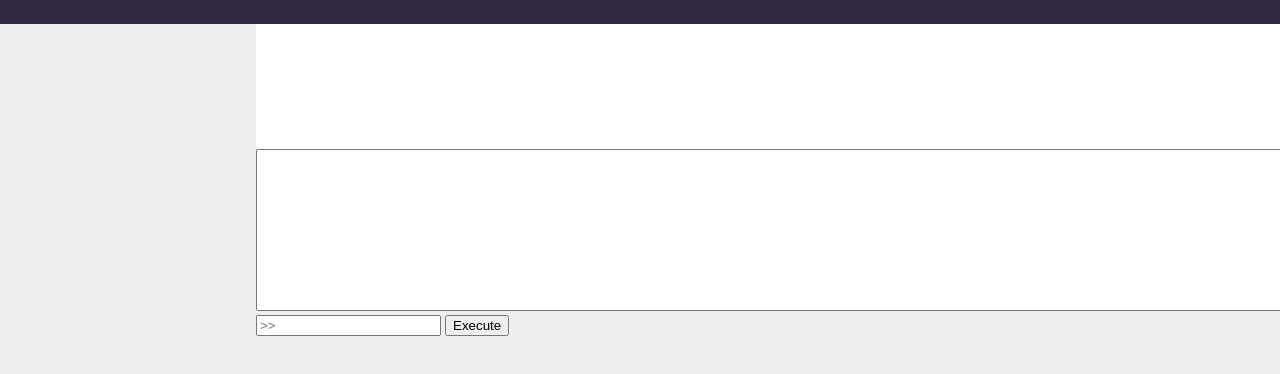
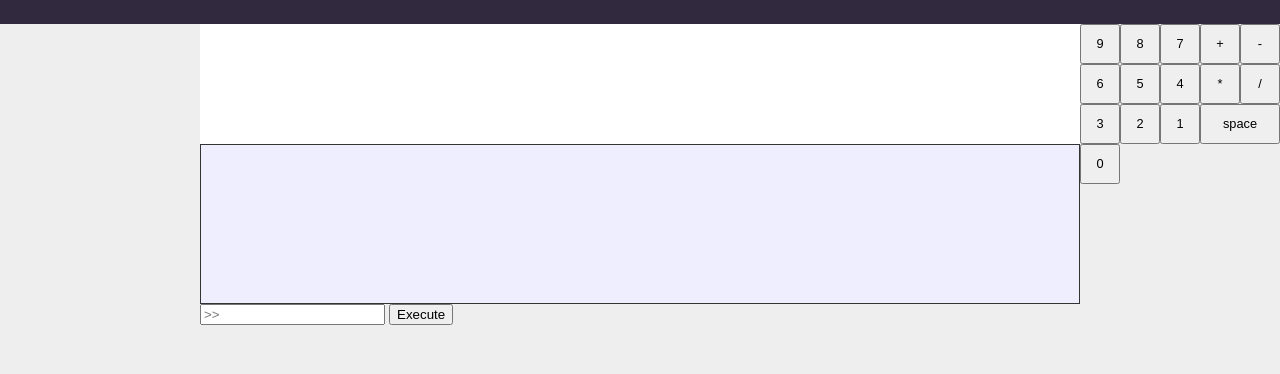
Before and after one commit to DaniSagan/RpnTex, a plain HTML site: page index.html in a window 1280 px wide. Shown: the part 66-440 px from the top of the page. Drawn offline with nearby package versions, Linux system fonts and the light colour scheme.

Commit message:
Fix layout issues.

```diff
--- a/css/styles.css
+++ b/css/styles.css
@@ -16,42 +16,67 @@ body {
 
 .container {
   margin: 0 auto;
-  width: 100%;
+  display: grid;
+  grid-template-columns: 200px auto 200px;
 }
 
 .menu {
   margin: 0 auto;
-  float: left;
-  width: 20%;
+  width: 100%;
 }
 
 .wrap {
   margin: 0 auto;
-  float: right;
-  width: 80%;
+  width: 100%;
+}
+
+.keyboard {
+  margin: 0 auto;
+  width: 100%;
 }
 
 #equationArea {
   min-height: 100px;
   vertical-align: middle;
   background-color: #ffffff;
-    padding: 5px;
   padding-top: 20px;
   font-size: 1em;
 }
 
 #stackArea {
+  -moz-box-sizing:border-box;
+  -webkit-box-sizing:border-box;
+  box-sizing:border-box;
+  display:block;
   width:100%;
-  padding: 5px;
+  margin:0;
+  padding:4px;
+  background:#EEF;
+  border:1px solid #333;
+  overflow-y:auto;
+  overflow-x:hidden;
   font-family: monospace;
+  resize: none;
 }
 
 .menu button {
-    background-color: #312A3F; /* Green background */
-    border: 1px solid #7f6da3; /* Green border */
-    color: white; /* White text */
-    padding: 10px 24px; /* Some padding */
-    cursor: pointer; /* Pointer/hand icon */
-    width: 100%; /* Set a width if needed */
-    display: block; /* Make the buttons appear below each other */
+  background-color: #312A3F;
+  border: 1px solid #7f6da3;
+  color: white;
+  padding: 10px 24px;
+  cursor: pointer;
+  width: 100%;
+  display: block;
 }
+
+.button-w1 {
+  min-width: 40px;
+  height: 40px;
+  font-size: 0.8em;
+}
+
+.button-w2 {
+  min-width: 80px;
+  height: 40px;
+  font-size: 0.8em;
+}
--- a/index.html
+++ b/index.html
@@ -6,7 +6,7 @@
   <title>RpnTex</title>
   <link rel="stylesheet" href="css/styles.css" type="text/css">
 </head>
-<body>
+<body onload="init()">
     <header>
         <h1>Rpn\Tex</h1>
     </header>
@@ -19,9 +19,10 @@
                     <p id="equationText"></p>
                 </div>
                 <textarea id="stackArea" readonly="true" rows="10"></textarea>
-                <br>
-                <input id="commandArea" type="text" placeholder=">>" onkeypress="onTestChange();"></textarea>
+                <input id="commandArea" type="text" placeholder=">>" onkeypress="onTestChange();"></input>
                 <button type="button" onclick="process();">Execute</button>
+            </div>
+            <div class="keyboard" id="keyboard">
             </div>
         </div>
     </main>
--- a/js/main.js
+++ b/js/main.js
@@ -21,6 +21,19 @@ calc.registerWord("..", StackCmdDrop);
 calc.registerWord("swap", StackCmdSwap);
 calc.registerEvaluator("integer-sum", IntegerSumEvaluator);
 calc.registerEvaluator("suminteger-sum", SumIntegerSumEvaluator);
+
+class KeyboardButton {
+    constructor(textToShow, textToAdd, className) {
+        this.textToShow = textToShow;
+        this.textToAdd = textToAdd;
+        this.className = className;
+    }
+}
+
+function init() {
+    updateKeyboard();
+    MathJax.typeset();
+}
 
 function updateStackTextArea() {
     let text = "";
@@ -116,6 +129,40 @@ function updateMenu() {
     }
 }
 
+function updateKeyboard() {
+    let keyboardDiv = document.getElementById("keyboard");
+    while(keyboardDiv.firstChild) {
+        keyboardDiv.removeChild(keyboardDiv.firstChild);
+    }
+    let keyboardButtons = [
+        new KeyboardButton("9", "9", "button-w1"),
+        new KeyboardButton("8", "8", "button-w1"),
+        new KeyboardButton("7", "7", "button-w1"),
+        new KeyboardButton("+", "+", "button-w1"),
+        new KeyboardButton("-", "-", "button-w1"),
+        new KeyboardButton("6", "6", "button-w1"),
+        new KeyboardButton("5", "5", "button-w1"),
+        new KeyboardButton("4", "4", "button-w1"),
+        new KeyboardButton("*", "*", "button-w1"),
+        new KeyboardButton("/", "/", "button-w1"),
+        new KeyboardButton("3", "3", "button-w1"),
+        new KeyboardButton("2", "2", "button-w1"),
+        new KeyboardButton("1", "1", "button-w1"),
+        new KeyboardButton("space", " ", "button-w2"),
+        new KeyboardButton("0", "0", "button-w1")];
+    for(let keyboardButton of keyboardButtons) {
+        let button = document.createElement('button');
+        button.innerText = `${keyboardButton.textToShow}`;
+        button.onclick = function() {
+            let commandArea = document.getElementById("commandArea");
+            commandArea.value += keyboardButton.textToAdd;
+            console.log(commandArea);
+        };
+        button.className = keyboardButton.className;
+        keyboardDiv.appendChild(button);
+    }
+}
+
 document.getElementById("equationArea").onmouseover = function(e) {
     let hoveredItem = e.target.closest(".rpntex-item");
     this.style.cursor = 'default';
```
Lines whose indentation alone changed are shown as unchanged.
